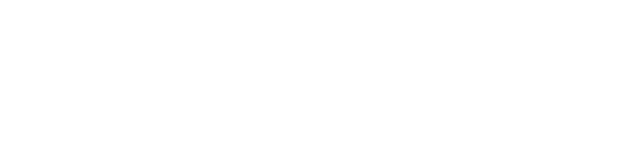
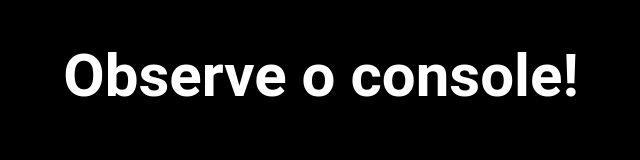
Before and after one commit to KarinaBarros/7daysofcode, a plain HTML site: page day1/index.html in a window 1280 px wide. Shown: the whole page, without its empty margins (319-959 px from the left). Drawn offline with Linux system fonts and the light colour scheme.

Commit message:
index principal

```diff
--- a/day1/index.html
+++ b/day1/index.html
@@ -4,8 +4,14 @@
     <meta charset="UTF-8">
     <meta name="viewport" content="width=device-width, initial-scale=1.0">
     <title>Day 1</title>
+    <link rel="stylesheet" href="styles.css">
 </head>
 <body>
+    <div class="title">
+        <h1>Observe o console!</h1>
+    </div>
+
+
    <script src="scripts.js"></script>
 
 </body>
--- /dev/null
+++ b/day1/styles.css
@@ -0,0 +1,12 @@
+body {
+    background-color: black;
+    font-family: "Roboto", sans-serif;
+    margin: 0;
+    padding: 0;
+}
+
+.title{
+    text-align: center;
+    font-size: 30px;
+    color: white;
+}
--- /dev/null
+++ b/styles.css
@@ -0,0 +1,32 @@
+body {
+    background-color: black;
+    font-family: "Roboto", sans-serif;
+    margin: 0;
+    padding: 0;
+}
+
+.title{
+    text-align: center;
+    font-size: 30px;
+    color: white;
+}
+
+.days a {
+    text-decoration: none;
+    color: white;
+}
+
+ul{
+    list-style-type: none;
+}
+
+li{
+    cursor: pointer;
+}
+
+.days{
+    text-align: center;
+    margin: 1vh 0;
+    color: white;
+    font-size: 40px;
+}
```
Also changed, not shown: index.html (added, +26 -0 lines), scripts.js (added, +12 -0 lines).
